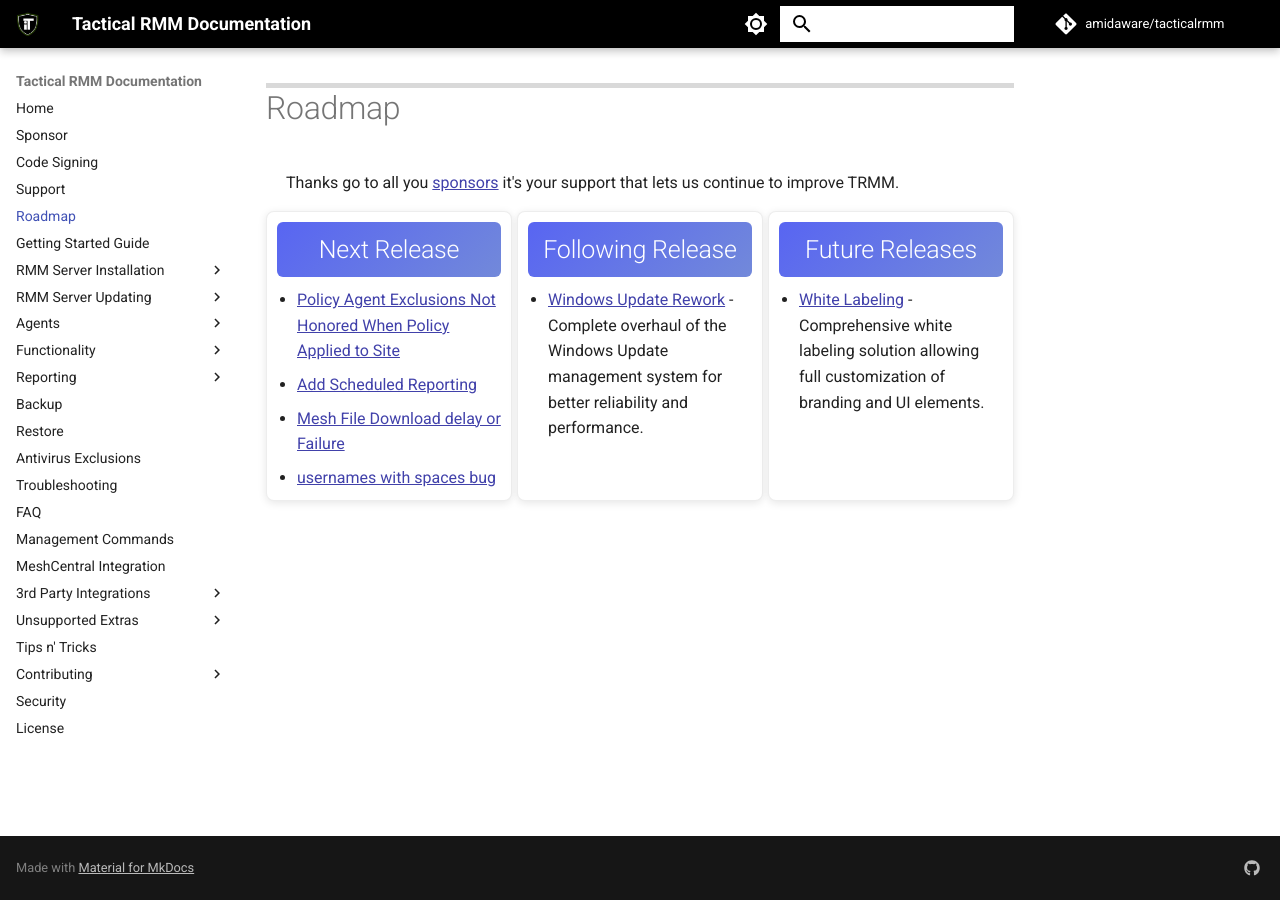
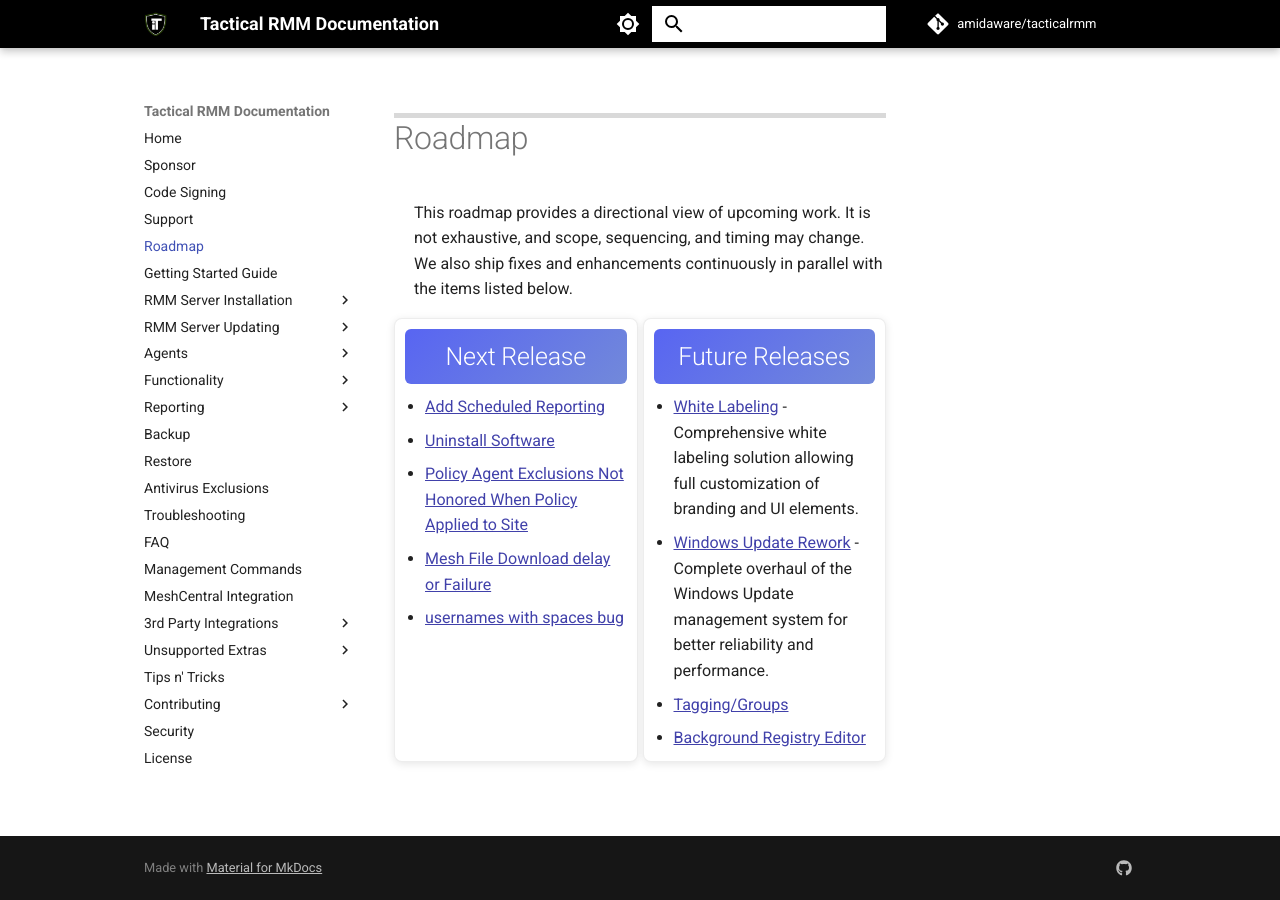
Before and after one commit to amidaware/trmm-docs, an MkDocs documentation site: the page built from docs/roadmap.md, in a window 1280 px wide. Built offline with MkDocs 1.6.1 and Material for MkDocs 9.7.7, drawn with Linux system fonts in a browser that asks for light colours; comment, search, counter and statistics services are not loaded.

Commit message:
tweaks to roadmap

```diff
--- a/docs/roadmap.md
+++ b/docs/roadmap.md
@@ -1,22 +1,17 @@
 # Roadmap
 
-Thanks go to all you [sponsors](sponsor.md#sponsor-with-stripe-or-paypal) it's your support that lets us continue to improve TRMM.
+This roadmap provides a directional view of upcoming work. It is not exhaustive, and scope, sequencing, and timing may change. We also ship fixes and enhancements continuously in parallel with the items listed below.
 
 <div class="roadmap-grid">
   <div class="roadmap-section">
     <h2>Next Release</h2>
     <ul>
+
+      <li><a href="https://github.com/amidaware/tacticalrmm/issues/846">Add Scheduled Reporting</a></li>
+      <li><a href="https://github.com/amidaware/tacticalrmm/issues/1973">Uninstall Software</a></li>
       <li><a href="https://github.com/amidaware/tacticalrmm/issues/2269">Policy Agent Exclusions Not Honored When Policy Applied to Site</a></li>
-      <li><a href="https://github.com/amidaware/tacticalrmm/issues/846">Add Scheduled Reporting</a></li>
       <li><a href="https://github.com/amidaware/tacticalrmm/issues/2231">Mesh File Download delay or Failure</a></li>
       <li><a href="https://github.com/amidaware/tacticalrmm/issues/2265">usernames with spaces bug</a></li>
-    </ul>
-  </div>
-
-  <div class="roadmap-section">
-    <h2>Following Release</h2>
-    <ul>
-      <li><a href="https://github.com/amidaware/tacticalrmm/issues/1188">Windows Update Rework</a> - Complete overhaul of the Windows Update management system for better reliability and performance.</li>
     </ul>
   </div>
 
@@ -24,6 +19,9 @@
     <h2>Future Releases</h2>
     <ul>
       <li><a href="https://github.com/amidaware/tacticalrmm/issues/463">White Labeling</a> - Comprehensive white labeling solution allowing full customization of branding and UI elements.</li>
+      <li><a href="https://github.com/amidaware/tacticalrmm/issues/1188">Windows Update Rework</a> - Complete overhaul of the Windows Update management system for better reliability and performance.</li>
+      <li><a href="https://github.com/amidaware/tacticalrmm/issues/653">Tagging/Groups </a></li>
+      <li><a href="https://github.com/amidaware/tacticalrmm/issues/1452">Background Registry Editor</a></li>
     </ul>
   </div>
 </div>
@@ -170,10 +163,8 @@
             li.appendChild(issueBox);
           }
         } else {
-          console.log('Failed to fetch issue:', response.status, response.statusText);
         }
       } catch (error) {
-        console.log('Error fetching issue data for:', url, error);
       }
     }
   });
@@ -184,7 +175,7 @@
 /* Create a grid layout for release sections */
 .roadmap-grid {
   display: grid;
-  grid-template-columns: 1fr 1fr 1fr;
+  grid-template-columns: 1fr 1fr;
   gap: 0.25rem; /* Reduced from 0.5rem */
   margin-top: 0.5rem; /* Reduced from 1rem */
 }
--- a/docs/stylesheets/extra.css
+++ b/docs/stylesheets/extra.css
@@ -1,7 +1,7 @@
 /* Maximum space for text block */
 .md-grid {
-    max-width: 100% !important; /* Changed from 75% to 100% for full width */
-    margin: 0 !important; /* Remove default margins */
+    max-width: 80% !important; /* Changed from 75% to 100% for full width */
+    /* margin: 0 !important; /* Remove default margins */
   }
 
 .md-header {
```
Also changed, not shown: other parts of docs/roadmap.md (+0 -5 lines).
